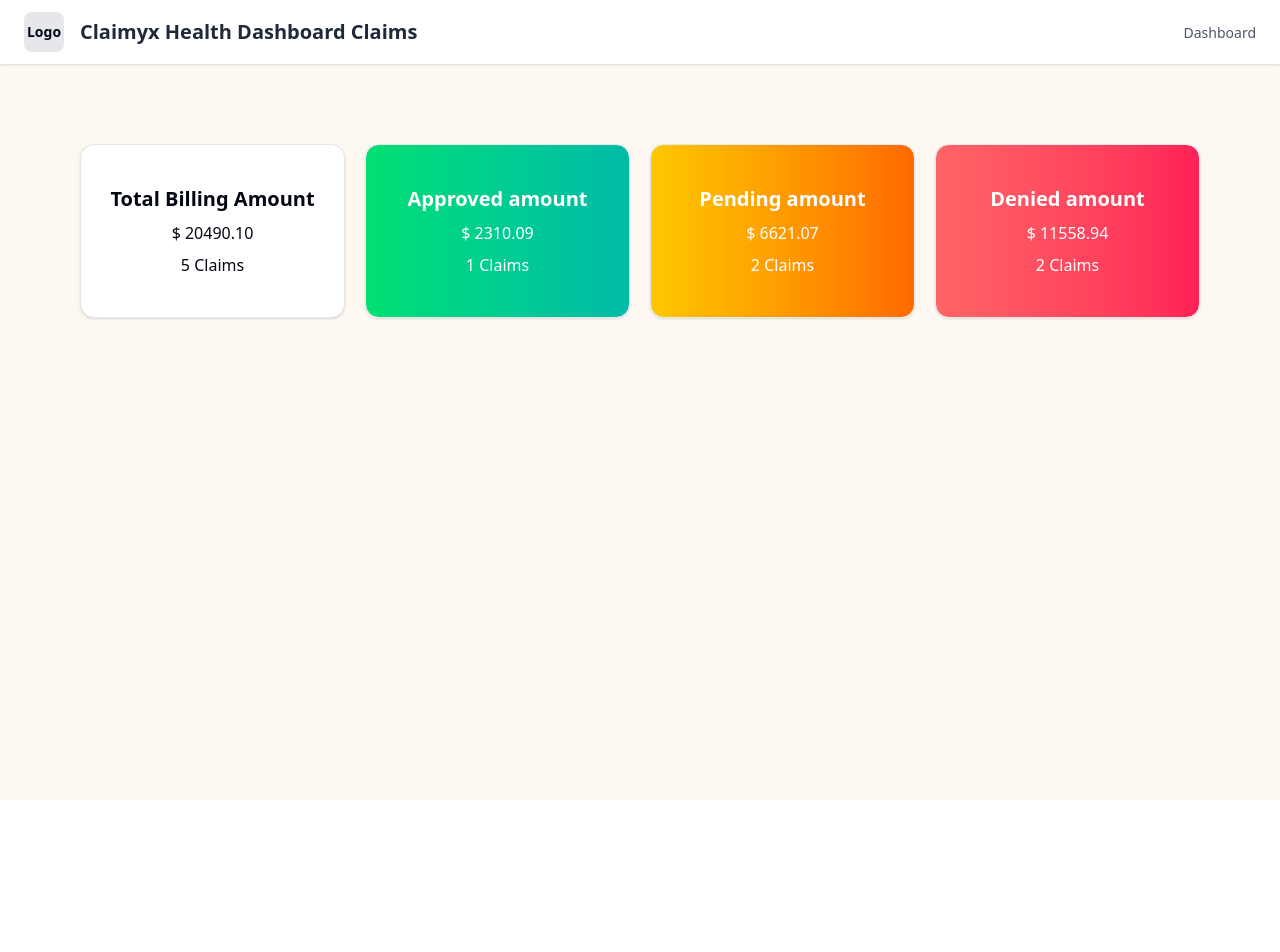
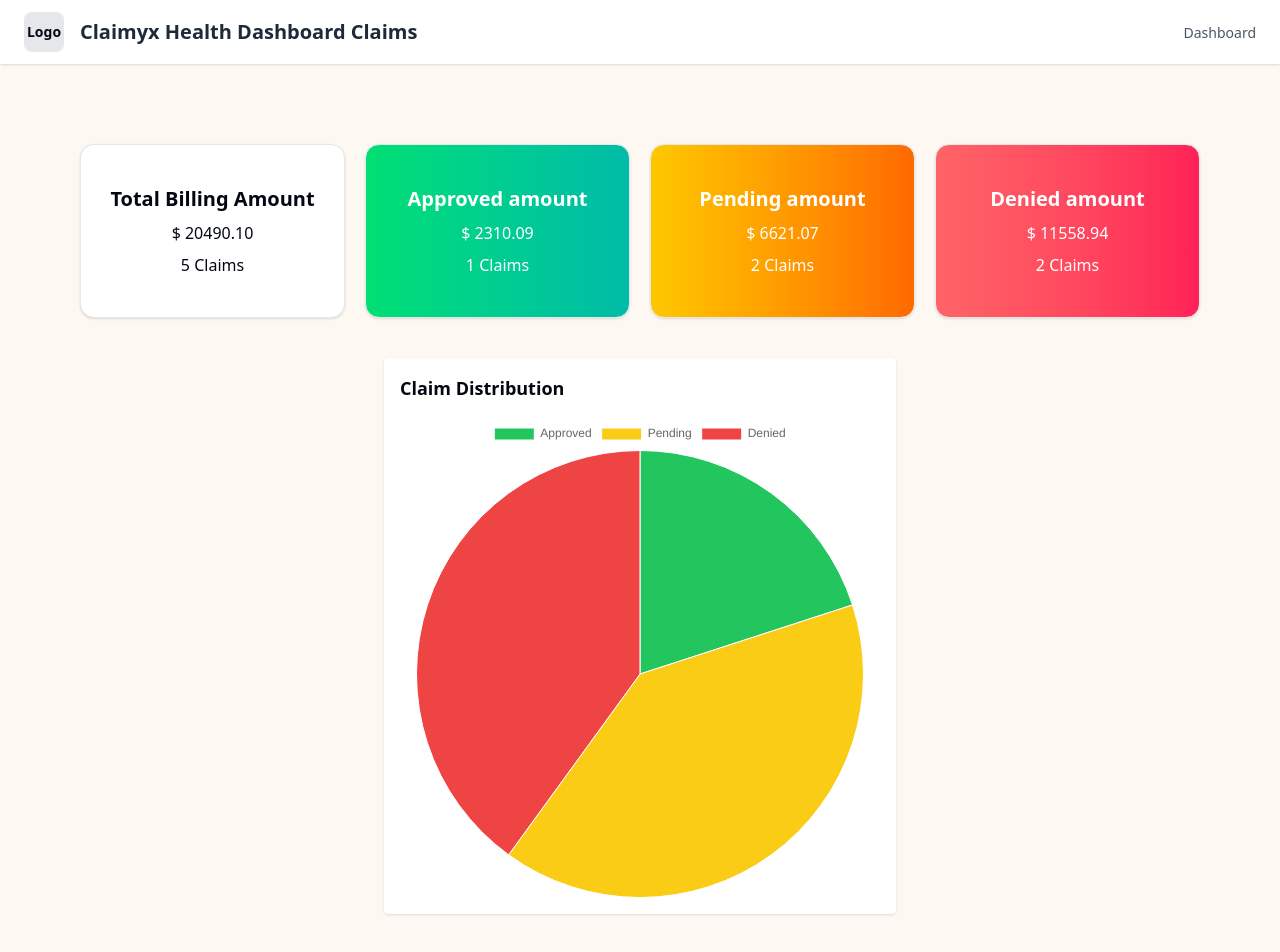
Before and after one commit to olajiredominic/claimyx-dashboard, a Next.js app: page /dashboard in a window 1280 px wide. Shown: the top 952 px of the page. Before the commit the page ends 800 px from the top, so only its background shows below. Built offline with nearby package versions, Linux system fonts and the light colour scheme.

Commit message:
feat: pie chart

```diff
--- /dev/null
+++ b/src/app/dashboard/components/ClaimsPieChart.tsx
@@ -0,0 +1,38 @@
+'use client';
+
+import { Pie } from 'react-chartjs-2';
+import { Chart as ChartJS, ArcElement, Tooltip, Legend } from 'chart.js';
+import { useDashboardStore } from '../store/useDashboardStore';
+import { IClaim } from '@/app/types/claims';
+
+ChartJS.register(ArcElement, Tooltip, Legend);
+
+const ClaimsPieChart = () => {
+  const { claims } = useDashboardStore();
+  const statusCounts = {
+    Approved: claims.filter((claim: IClaim) => claim.payment_status === 'Approved').length,
+    Pending: claims.filter((claim: IClaim) => claim.payment_status === 'Pending').length,
+    Denied: claims.filter((claim: IClaim) => claim.payment_status === 'Denied').length,
+  };
+
+  const data = {
+    labels: Object.keys(statusCounts),
+    datasets: [
+      {
+        label: 'Claims Count',
+        data: Object.values(statusCounts),
+        backgroundColor: ['#22c55e', '#facc15', '#ef4444'],
+        borderWidth: 1,
+      },
+    ],
+  };
+
+  return (
+    <div className="w-full max-w-lg mx-auto bg-white p-4 rounded shadow">
+      <h3 className="text-lg font-bold mb-4">Claim Distribution</h3>
+      <Pie data={data} />
+    </div>
+  );
+};
+
+export default ClaimsPieChart;
--- a/src/app/dashboard/page.tsx
+++ b/src/app/dashboard/page.tsx
@@ -1,14 +1,16 @@
 import StoreInitializer from "./components/StoreInitializer";
 import { getMockClaims } from "./actions/getClaims";
 import SummaryComponent from "./components/summary";
+import ClaimsPieChart from "./components/ClaimsPieChart";
 
 export default async function DashboardPage() {
   const claims = await getMockClaims();
 
   return (
-    <>
+    <div className="flex flex-col gap-10">
       <StoreInitializer claims={claims} />
       <SummaryComponent />
-    </>
+      <ClaimsPieChart />
+    </div>
   );
 }
```
